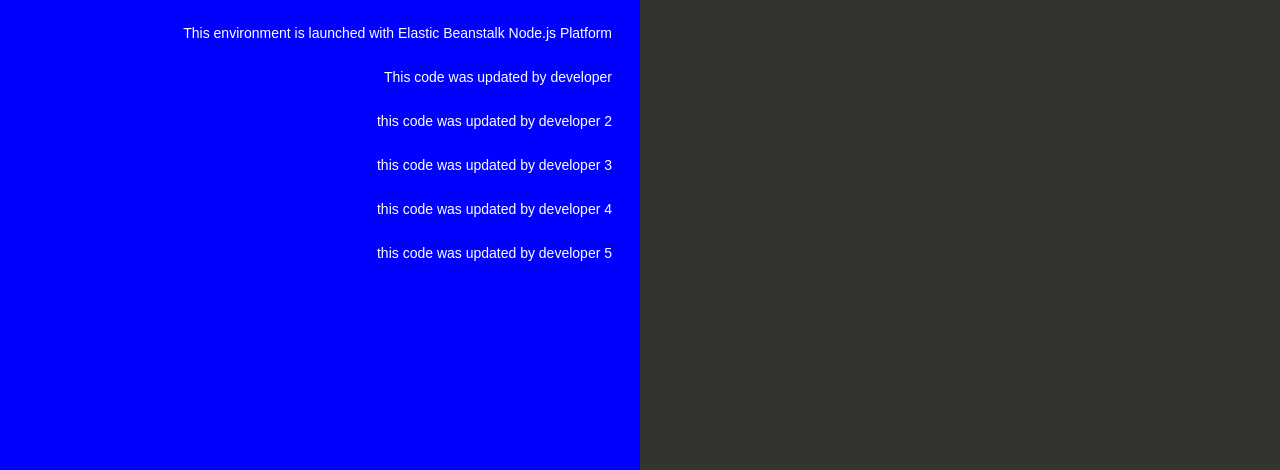
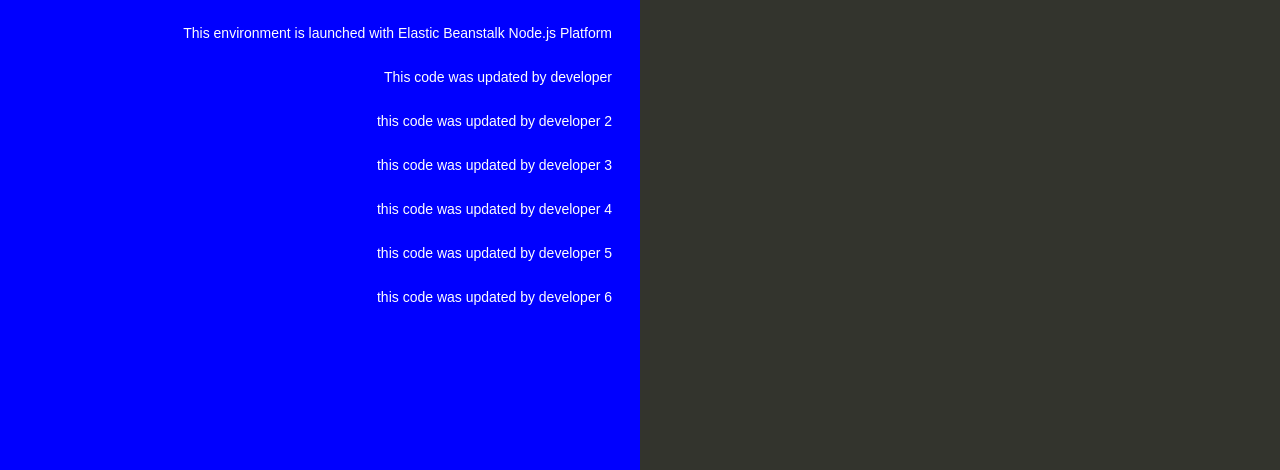
Before and after one commit to muddu007/aws_test, a website: page index.html in a window 1280 px wide. Shown: the part 330-800 px from the top of the page. Drawn offline with Linux system fonts and the light colour scheme.

Commit message:
developer6

```diff
--- a/index.html
+++ b/index.html
@@ -87,6 +87,7 @@
       <p>this code was updated by developer 3</p>
       <p>this code was updated by developer 4</p>
       <p>this code was updated by developer 5</p>
+      <p>this code was updated by developer 6</p>
     </div>
     <div class="linksColumn">
       <h2>What's Next?</h2>
```
